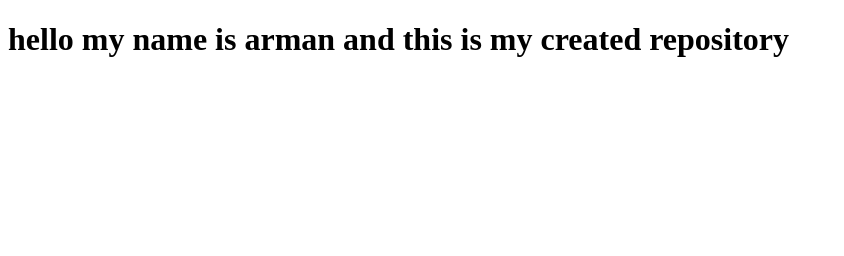
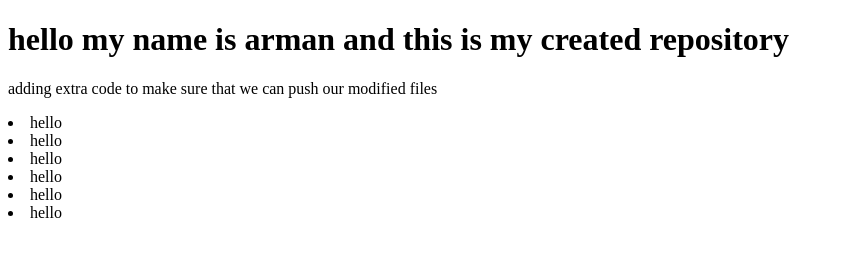
Before and after one commit to arrrmann/second_work, a plain HTML site: page index.html in a window 1280 px wide. Shown: the whole page, without its empty margins (0-844 px from the left). Drawn offline with Linux system fonts and the light colour scheme.

Commit message:
add extra code

```diff
--- a/index.html
+++ b/index.html
@@ -9,5 +9,15 @@
 <body>
     <h1>hello my name is arman and this is my created repository</h1>
     <script src="js.js"></script>
+
+    <p>adding extra code to make sure that we can push our modified files</p>
+    <div>
+    <li>hello</li>
+    <li>hello</li>
+    <li>hello</li>
+    <li>hello</li>
+    <li>hello</li>
+    <li>hello</li>
+</div>
 </body>
 </html>
--- a/js.js
+++ b/js.js
@@ -1 +1,2 @@
 console.log("hello form js.js")
+console.log("adding extra info to make this file modifed")
```
